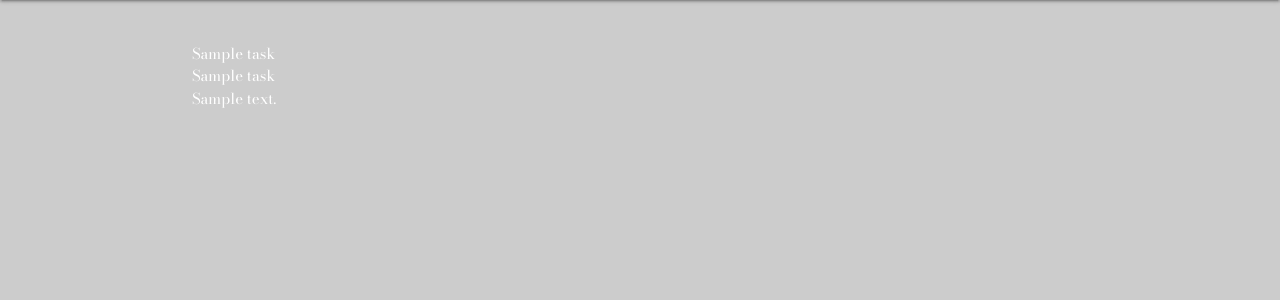
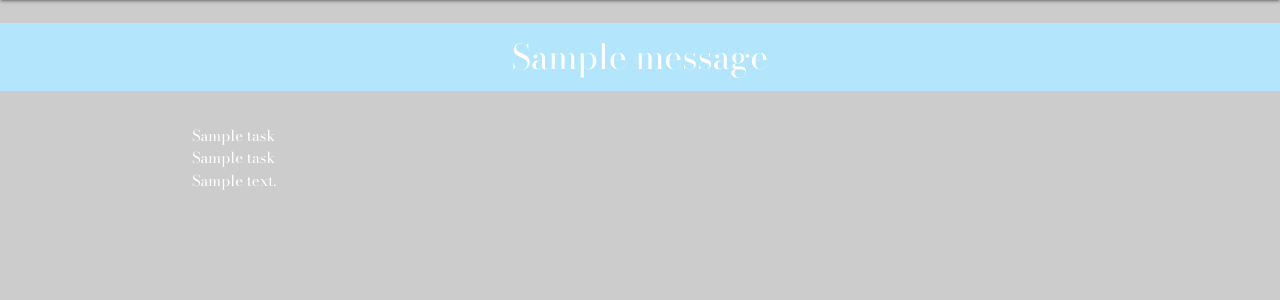
Before and after one commit to mcranter/The-Sea-Words, a Flask app: page / in a window 1280 px wide. Shown: the part 64-364 px from the top of the page. Run offline with Flask 2, Linux system fonts and the light colour scheme; one stand-in notice (Sample message) is shown; a database or web service that is not in the repository returns one stand-in record (values such as "Sample title"); some libraries are stand-ins or nearby versions.

Commit message:
resolved issue with missing text

```diff
--- a/templates/base.html
+++ b/templates/base.html
@@ -48,8 +48,7 @@
             {% if messages %}
                 {% for message in messages %}
                     <div class="row flashes">
-                        <h4 class="light-blue lighten-4 center-align">
-                        </h4>
+                        <h4 class="light-blue lighten-4 center-align">{{ message }}</h4>
                     </div>
                 {% endfor %}
             {% endif %}
```
